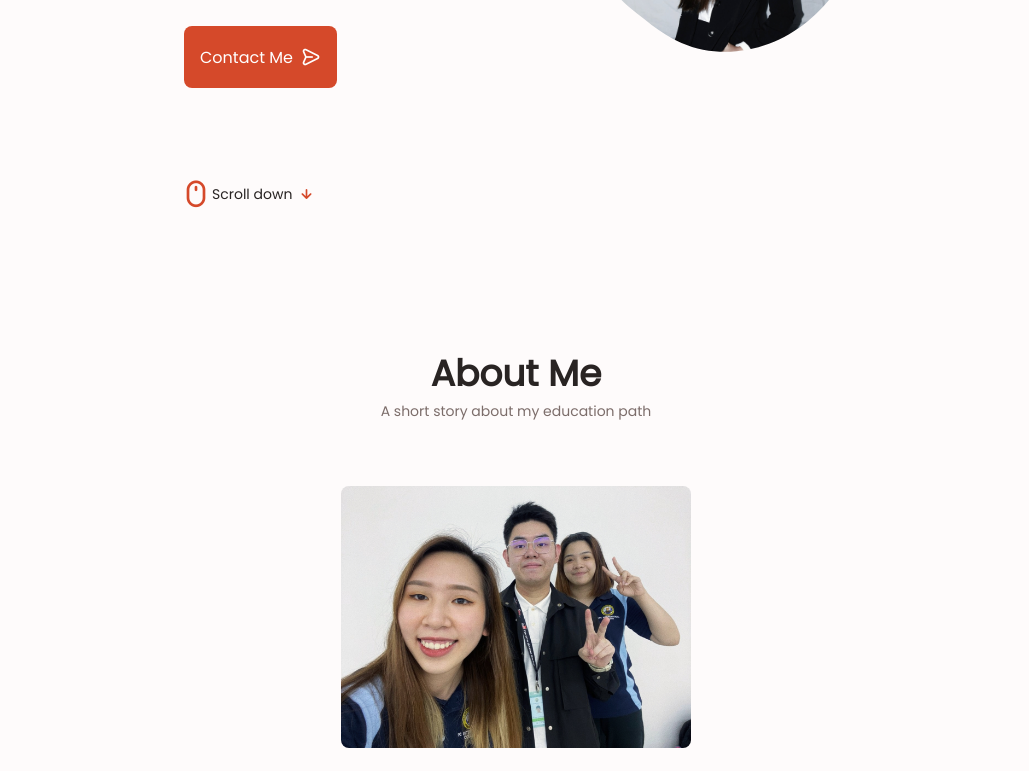
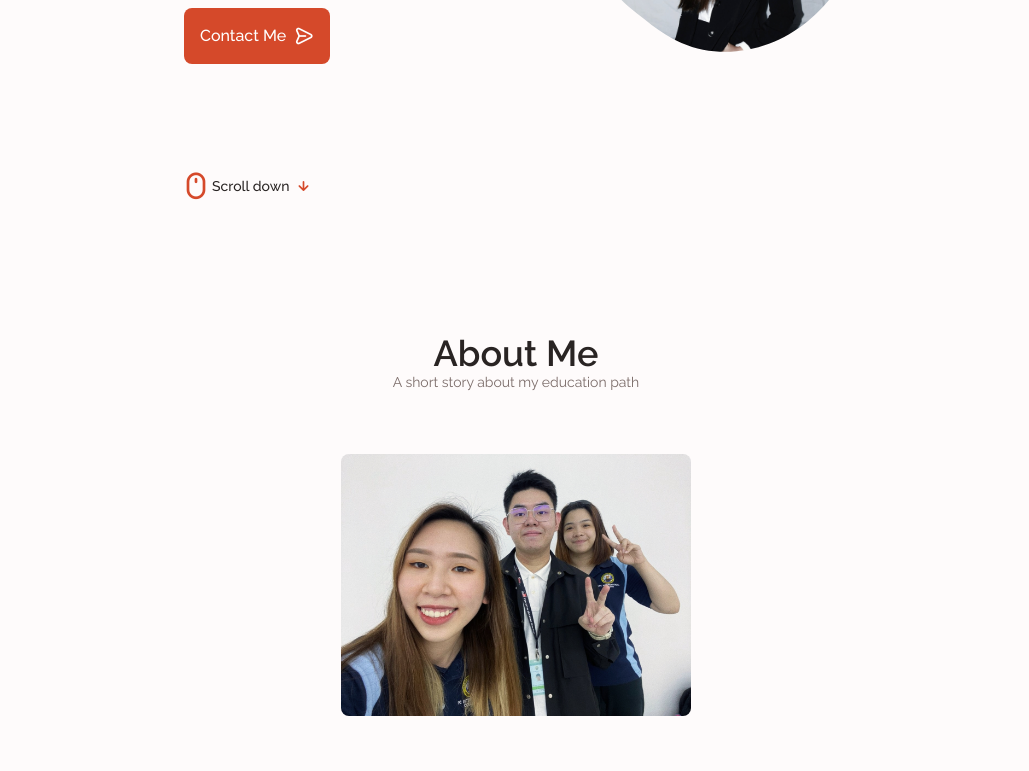
Before and after one commit to xinyijoeyy/xinyijoeyy.github.io, a plain HTML site: page index.html in a window 1280 px wide. Shown: the part 381-1152 px from the top of the page, without its empty margins (124-1153 px from the left). Drawn offline with nearby package versions, Linux system fonts and the light colour scheme.

Commit message:
Update styles.css

```diff
--- a/assets/css/styles.css
+++ b/assets/css/styles.css
@@ -1,6 +1,5 @@
 /*-------------------- GOOGLE FONTS --------------------*/
 @import url('https://fonts.googleapis.com/css2?family=Raleway:wght@400;500;600&display=swap');
-@import url('https://fonts.googleapis.com/css?family=Poppins');
 
 /*-------------------- VARIABLES CSS --------------------*/
 :root {
@@ -25,7 +24,7 @@
     --scroll-thumb-color: hsl(var(--hue-color), 12%, 80%);
 
     /*-------------------- Font and typography --------------------*/
-    --body-font: 'Poppins', sans-serif;
+    --body-font: 'Raleway';
 
     /* .5rem = 8px, 1rem = 16px, 1.5rem = 24px ... */
     --big-font-size: 2rem;
```
